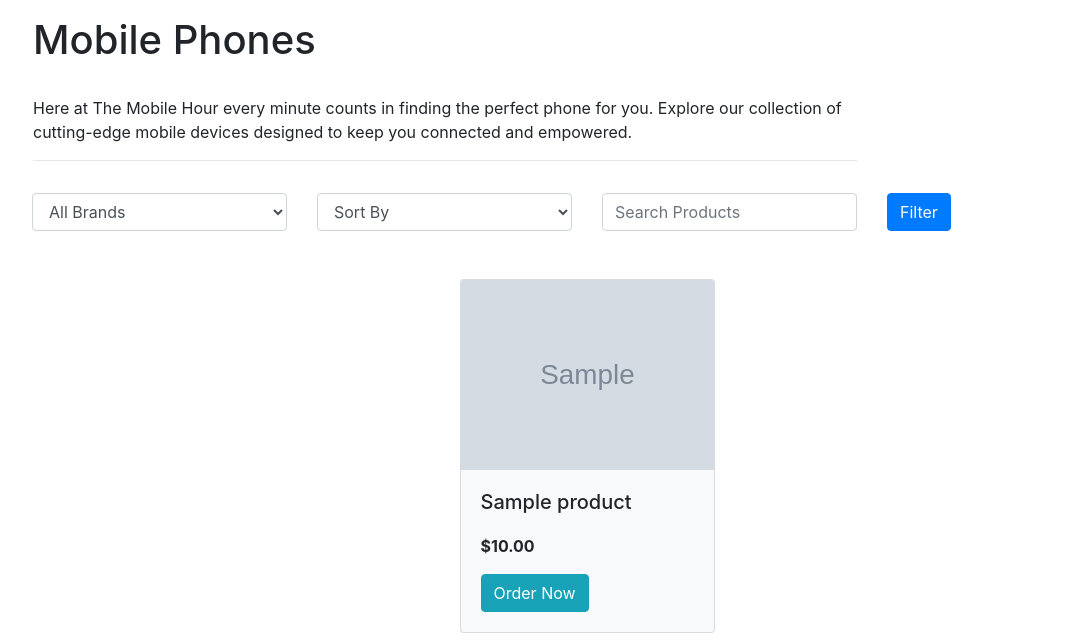
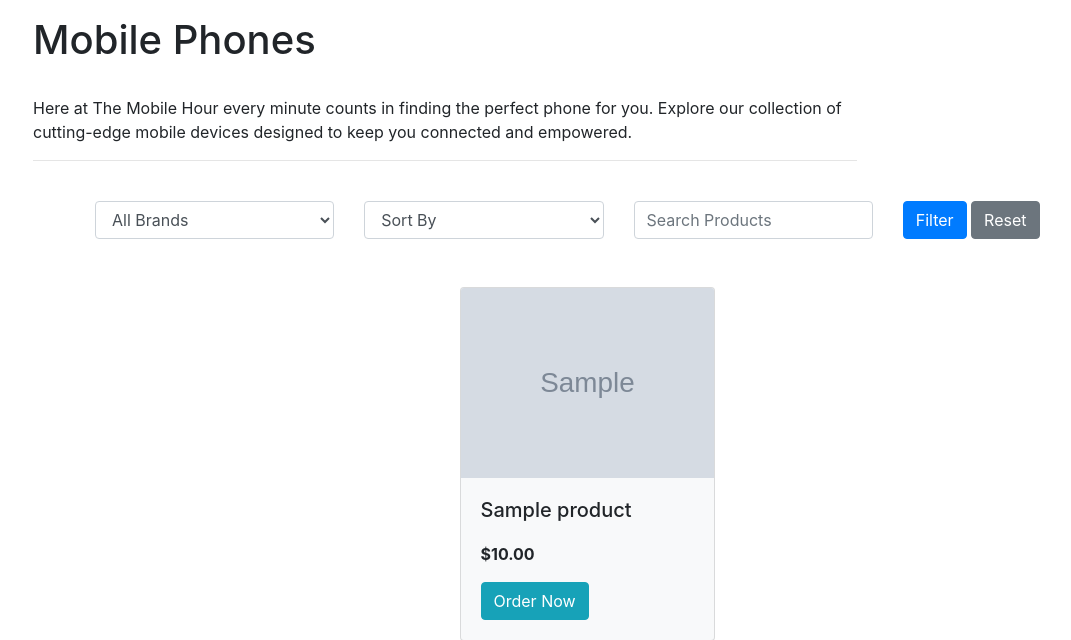
Before and after one commit to 3thanpowell/website-integration, a PHP site: page /view/products.php in a window 1280 px wide. Shown: the part 77-717 px from the top of the page, without its empty margins (53-1124 px from the left). Run offline with PHP 8.4, Linux system fonts and the light colour scheme; tables that the repository leaves empty hold one stand-in row (values such as "Sample post"); grey boxes marked "Sample" are stand-in pictures.

Commit message:
Updated filter form
- updated filter form on products.php
- created brands page
- updated report

```diff
--- a/the_mobile_hour/index.php
+++ b/the_mobile_hour/index.php
@@ -3,7 +3,7 @@
 require_once 'model/functions.php';
 
 //getProducts $limit=8
-$products = getProducts(8, true);
+$products = getProducts([], '', '', 8);
 
 //splits products into 4 chunks for display
 $productChunks = array_chunk($products, 4);
--- a/the_mobile_hour/view/products.php
+++ b/the_mobile_hour/view/products.php
@@ -68,34 +68,37 @@ $productChunks = array_chunk($products, 4); // Split products into chunks for di
     <!-- Filter and search form -->
   <div class="container mb-4">
     <form method="GET" action="products.php">
-        <div class="row">
-          <div class="col-md-3">
+        <div class="row ml-lg-5">
+            <div class="col-md-3 mt-2">
                 <select name="brand" class="form-control">
                     <option value="">All Brands</option>
                     <?php foreach ($brands as $brand): ?>
-                <option value="<?php echo htmlspecialchars($brand); ?>"><?php echo htmlspecialchars($brand); ?></option>
+                        <option value="<?php echo htmlspecialchars($brand); ?>" <?php echo (isset($_GET['brand']) && $_GET['brand'] === $brand) ? 'selected' : ''; ?>>
+                            <?php echo htmlspecialchars($brand); ?>
+                        </option>
                     <?php endforeach; ?>
-              <!-- Add other brands here -->
                 </select>
             </div>
-          <div class="col-md-3">
+            <div class="col-md-3 mt-2">
                 <select name="sort" class="form-control">
                     <option value="">Sort By</option>
-              <option value="name_asc">Name A-Z</option>
-              <option value="name_desc">Name Z-A</option>
-              <option value="price_asc">Price Low to High</option>
-              <option value="price_desc">Price High to Low</option>
+                    <option value="name_asc" <?php echo (isset($_GET['sort']) && $_GET['sort'] === 'name_asc') ? 'selected' : ''; ?>>Name A-Z</option>
+                    <option value="name_desc" <?php echo (isset($_GET['sort']) && $_GET['sort'] === 'name_desc') ? 'selected' : ''; ?>>Name Z-A</option>
+                    <option value="price_asc" <?php echo (isset($_GET['sort']) && $_GET['sort'] === 'price_asc') ? 'selected' : ''; ?>>Price Low to High</option>
+                    <option value="price_desc" <?php echo (isset($_GET['sort']) && $_GET['sort'] === 'price_desc') ? 'selected' : ''; ?>>Price High to Low</option>
                 </select>
             </div>
-          <div class="col-md-3">
-            <input type="text" name="search" class="form-control" placeholder="Search Products">
+            <div class="col-md-3 mt-2">
+                <input type="text" name="search" class="form-control" placeholder="Search Products" value="<?php echo isset($_GET['search']) ? htmlspecialchars($_GET['search']) : ''; ?>">
             </div>
-          <div class="col-md-3">
+            <div class="col-md-3 col-sm-6 mt-2">
                 <button type="submit" class="btn btn-primary">Filter</button>
+                <button type="button" class="btn btn-secondary" onclick="window.location.href='products.php';">Reset</button>
             </div>
         </div>
     </form>
   </div>
+
 
     <!-- product line -->
     <div class="container">
```
Also changed, not shown: the_mobile_hour/view/brands.php (added), 1 other file. Lines whose indentation alone changed are shown as unchanged.
